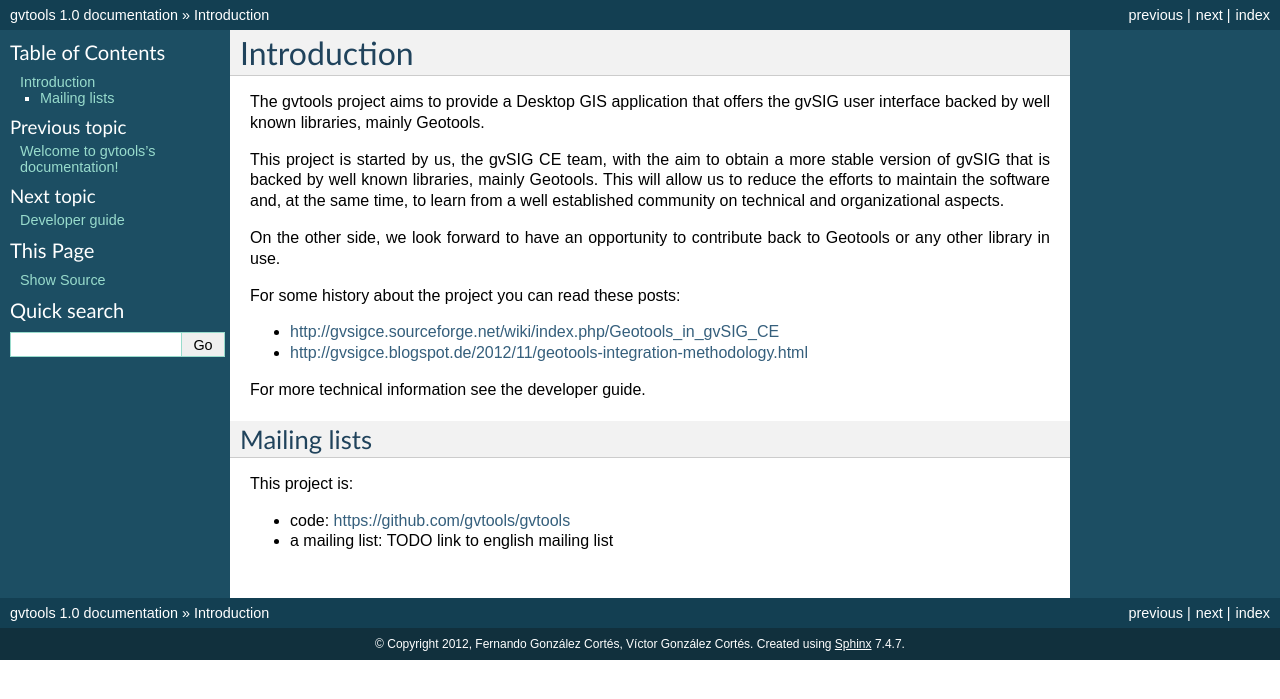
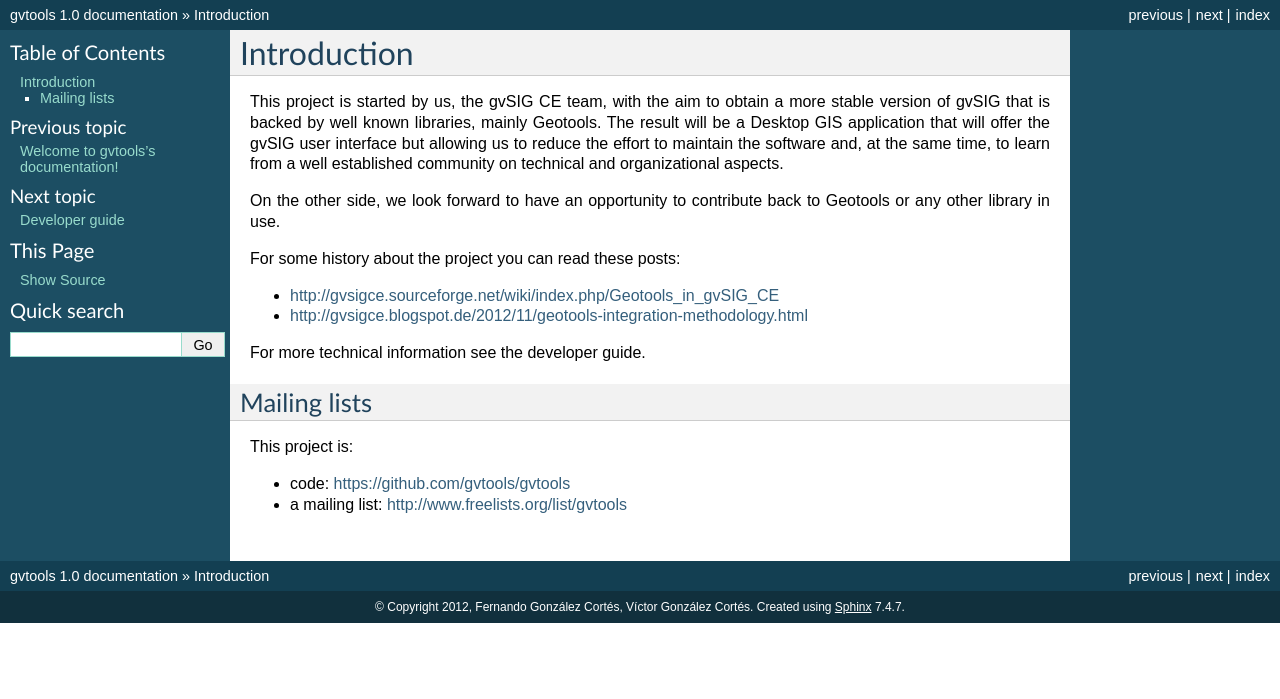
Before and after one commit to gvtools/gvtools, a Sphinx documentation site: the page built from doc/source/introduction.rst, in a window 1280 px wide. Shown: the top 699 px of the page. Built offline with Sphinx 7.4.7, drawn with Linux system fonts in a browser that asks for light colours.

Commit message:
Doc update

```diff
--- a/doc/source/developer_guide.rst
+++ b/doc/source/developer_guide.rst
@@ -105,14 +105,14 @@
 On the *Main* tab set the *Project* to *andami* and the *Main class* to
 *com.iver.core.Launcher*:
 
-.. image:: images/run_main.png
+.. image:: images/run-main.png
    :align: center
 
 Then switch to the *Arguments* tab and set the *Program arguments* to
 *gvtools extensions* and the *Working directory* to the build directory
 (*build/gvtools-<version>*):
 
-.. image:: images/run_args.png
+.. image:: images/run-args.png
    :align: center
 Run.
 
--- a/doc/source/introduction.rst
+++ b/doc/source/introduction.rst
@@ -1,13 +1,10 @@
 Introduction
 ============
 
-The gvtools project aims to provide a Desktop GIS application that offers the gvSIG user interface backed by
-well known libraries, mainly Geotools.
-
 This project is started by us, the gvSIG CE team, with the aim to obtain a more stable version of gvSIG that is
-backed by well known libraries, mainly Geotools. This will allow us to reduce the efforts to
-maintain the software and, at the same time, to learn from a well established community on technical
-and organizational aspects.
+backed by well known libraries, mainly Geotools. The result will be a Desktop GIS application that
+will offer the gvSIG user interface but allowing us to reduce the effort to maintain the software and, at the same
+time, to learn from a well established community on technical and organizational aspects.
 
 On the other side, we look forward to have an opportunity to contribute back to Geotools or any other library
 in use.
@@ -27,4 +24,4 @@
 
 - code: https://github.com/gvtools/gvtools
 
-- a mailing list: TODO link to english mailing list
+- a mailing list: http://www.freelists.org/list/gvtools
```
